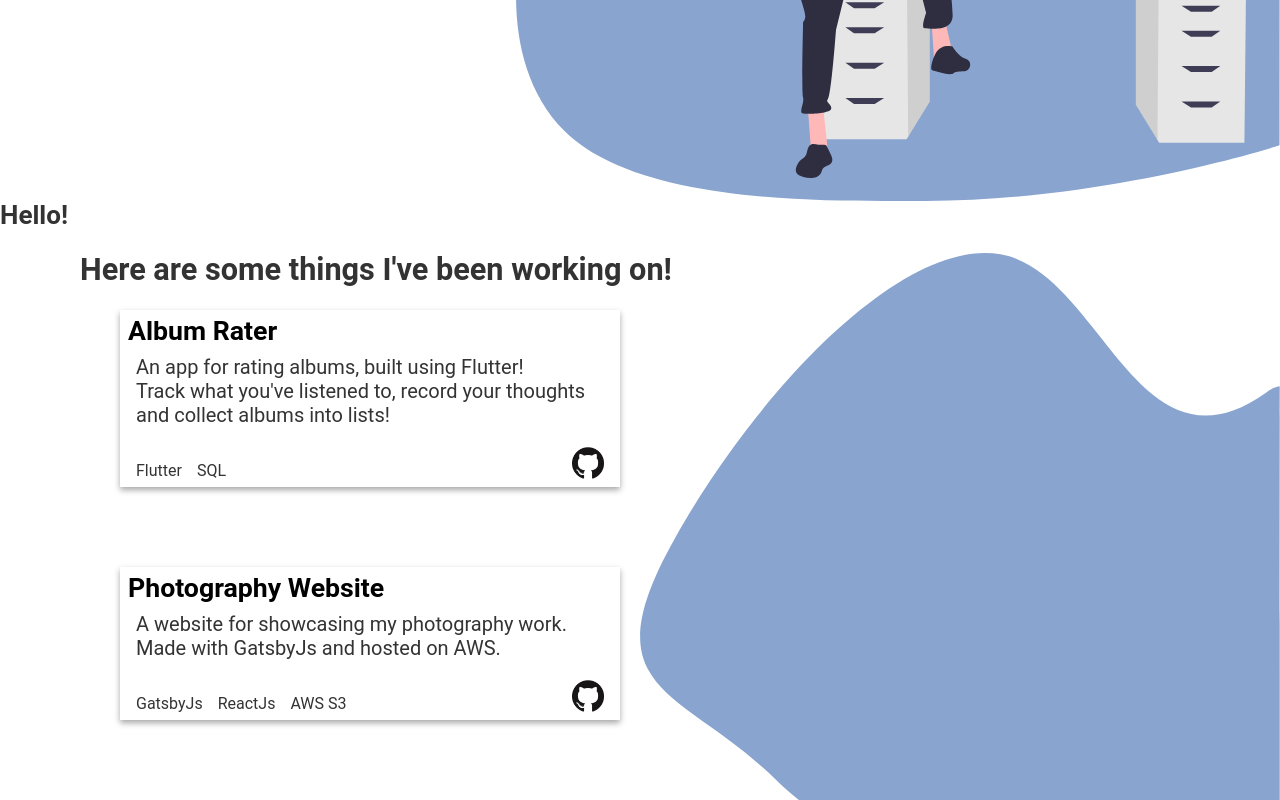
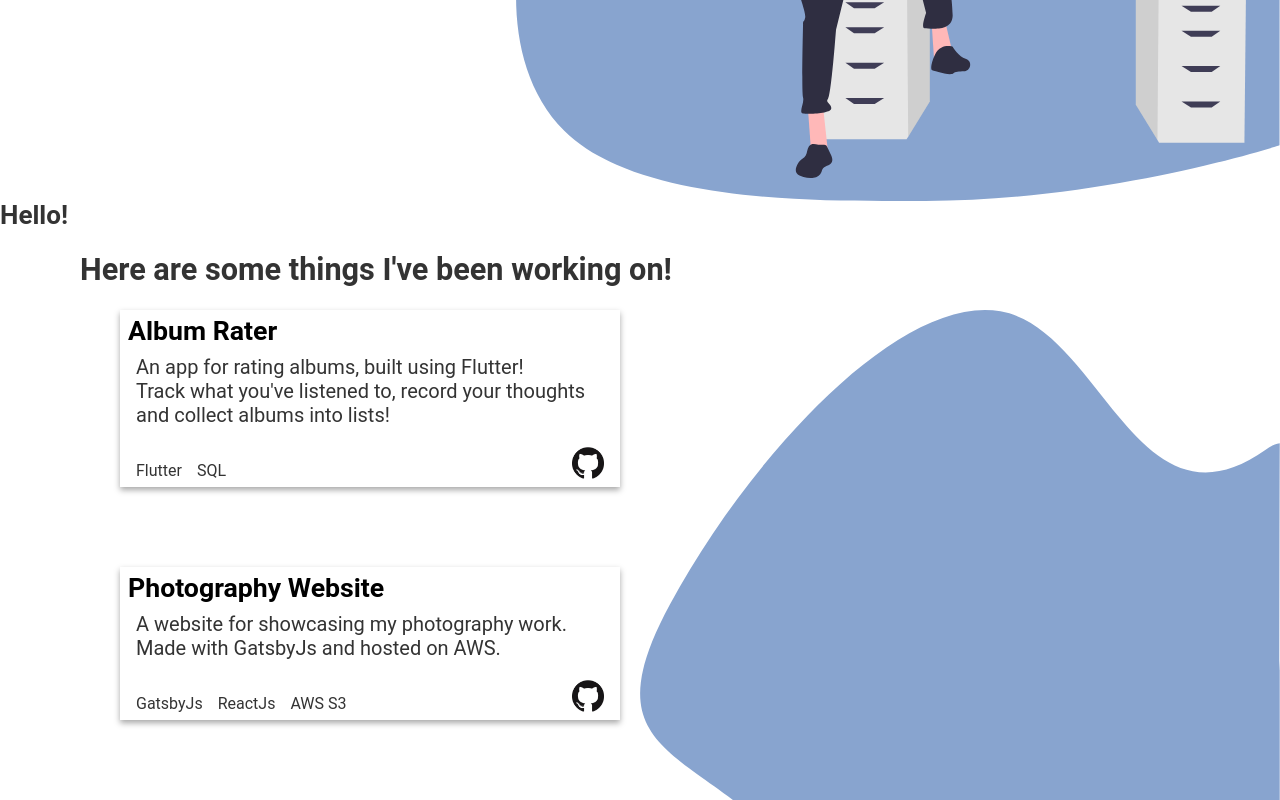
Before and after one commit to TNorbury/portfolio-site, a Gatsby site: page / in a window 1280 px wide. Shown: the part 601-1401 px from the top of the page. Built offline with nearby package versions, Linux system fonts and the light colour scheme; Gatsby itself is replaced by a stand-in of ours.

Commit message:
Use a static query for getting the projects

```diff
--- a/src/components/intro/intro.js
+++ b/src/components/intro/intro.js
@@ -53,6 +53,7 @@ const StyledIntroText = styled.div`
   @media (max-width: 960px) {
     width: 100%;
     // margin-bottom: 2rem;
+    padding-top: 0.5%;
   }
 `
 
--- a/src/components/projects/project_card.js
+++ b/src/components/projects/project_card.js
@@ -114,14 +114,16 @@ const ProjectCard = ({ data: project }) => {
         <ProjectTitle href={project.frontmatter.projectLink}>
           {project.frontmatter.title}
         </ProjectTitle>
+
         <ProjectInfo
           dangerouslySetInnerHTML={{ __html: project.html }}
         ></ProjectInfo>
+
         <CardFooter>
           <TechList>
             {/* List of the tech that I used for this project */}
-            {project.frontmatter.tech.map(tech => (
-              <li>{tech}</li>
+            {project.frontmatter.tech.map((tech, i) => (
+              <li key={i}>{tech}</li>
             ))}
           </TechList>
 
--- a/src/components/projects/projects.js
+++ b/src/components/projects/projects.js
@@ -1,10 +1,24 @@
 import React from "react"
-
+import { useStaticQuery, graphql } from "gatsby"
 import styled from "styled-components"
 
 import ProjectCard from "./project_card"
+import background from "../../assets/images/backgrounds/projects_background.svg"
 
-import background from "../../assets/images/backgrounds/projects_background.svg"
+// The header for this section will be right above where the projects background starts
+const ProjectsHeader = styled.h2`
+  margin-left: 5rem;
+  margin-right: 0.5rem;
+
+  @media (max-width: 960px) {
+    margin-right: 2.5rem;
+    margin-left: 2.5rem;
+
+    font-size: 20pt;
+  }
+
+  font-size: 23pt;
+`
 
 const BackgroundWrapper = styled.div`
   background-image: url(${background});
@@ -23,29 +37,47 @@ const ProjectsWrapper = styled.div`
   @media (max-width: 960px) {
     margin-right: 2.5rem;
     margin-left: 2.5rem;
-
-    h2 {
-      font-size: 20pt;
-    }
-  }
-
-  h2 {
-    font-size: 23pt;
   }
 `
 
 // Displays various projects that I've been working on. Takes in a collection of
 // nodes which represent markdown files that contain information about
-const Projects = ({ data: projects }) => {
+const Projects = () => {
+  // Gets our projects from graphql
+  const data = useStaticQuery(graphql`
+    query ProjectsQuery {
+      allMarkdownRemark(
+        filter: { fileAbsolutePath: { regex: "/.projects./" } }
+      ) {
+        edges {
+          node {
+            html
+            frontmatter {
+              title
+              githubLink
+              projectLink
+              tech
+            }
+          }
+        }
+      }
+    }
+  `)
+  const projects = data.allMarkdownRemark.edges
+
   return (
-    <BackgroundWrapper>
-      <ProjectsWrapper id="projects">
-        <h2>Here are some things I've been working on!</h2>
-        {projects.map(({ node: project, index }) => {
-          return <ProjectCard data={project} index={index} />
-        })}
-      </ProjectsWrapper>
-    </BackgroundWrapper>
+    <div id="projects">
+      <ProjectsHeader>
+        Here are some things I've been working on!
+      </ProjectsHeader>
+      <BackgroundWrapper>
+        <ProjectsWrapper>
+          {projects.map(({ node: project }, index) => {
+            return <ProjectCard data={project} key={index} />
+          })}
+        </ProjectsWrapper>
+      </BackgroundWrapper>
+    </div>
   )
 }
 
--- a/src/pages/index.js
+++ b/src/pages/index.js
@@ -1,44 +1,21 @@
 import React from "react"
-import { graphql } from "gatsby"
+import "bootstrap/dist/css/bootstrap.min.css"
 
 import Layout from "../components/layout/layout"
 import SEO from "../components/seo"
-
+import Header from "../components/header/header"
 import Intro from "../components/intro/intro"
-import Header from "../components/header/header"
-
-import "bootstrap/dist/css/bootstrap.min.css"
 import About from "../components/about/about"
 import Projects from "../components/projects/projects"
 
-const IndexPage = ({ data }) => (
+const IndexPage = () => (
   <Layout>
     <SEO title="Home" />
     <Header />
     <Intro />
     <About />
-    <Projects data={data.projects.edges} />
+    <Projects />
   </Layout>
 )
 
 export default IndexPage
-
-export const query = graphql`
-  {
-    projects: allMarkdownRemark(
-      filter: { fileAbsolutePath: { regex: "/.projects./" } }
-    ) {
-      edges {
-        node {
-          html
-          frontmatter {
-            title
-            githubLink
-            projectLink
-            tech
-          }
-        }
-      }
-    }
-  }
-`
```
